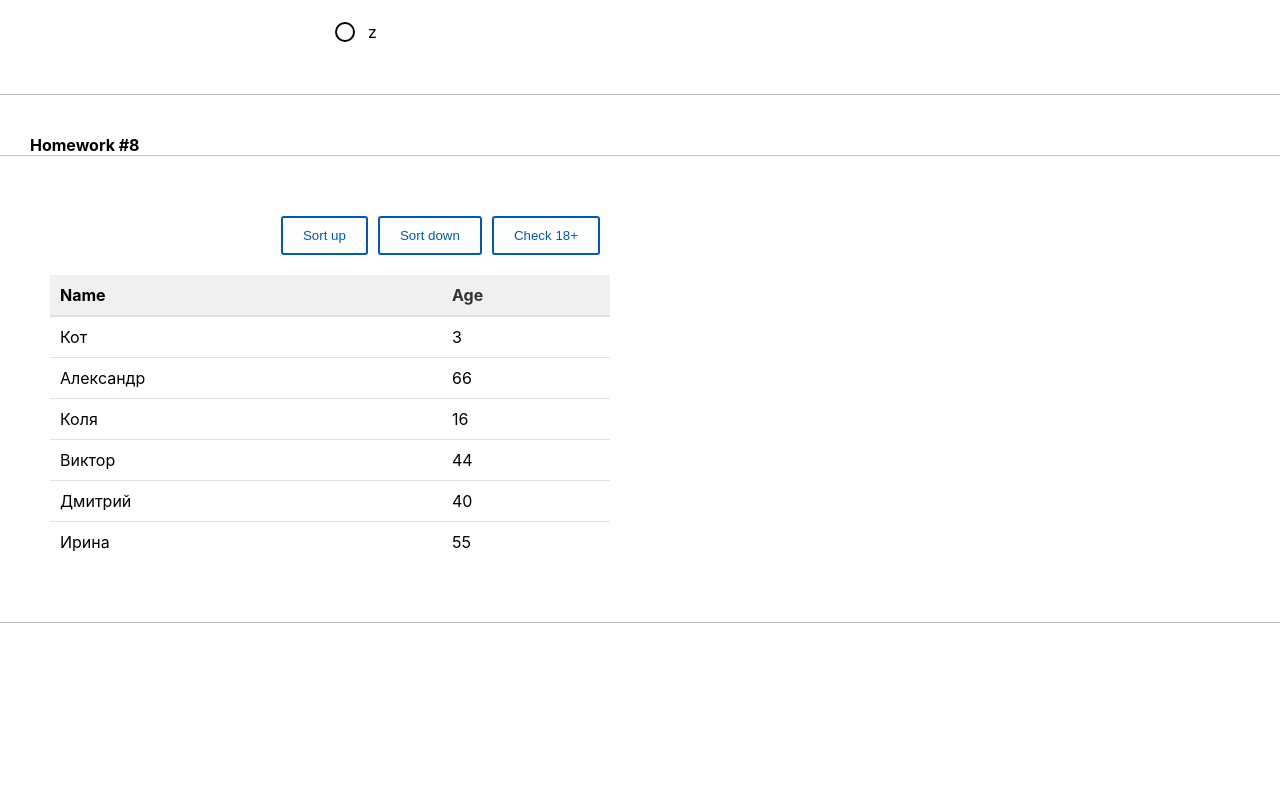
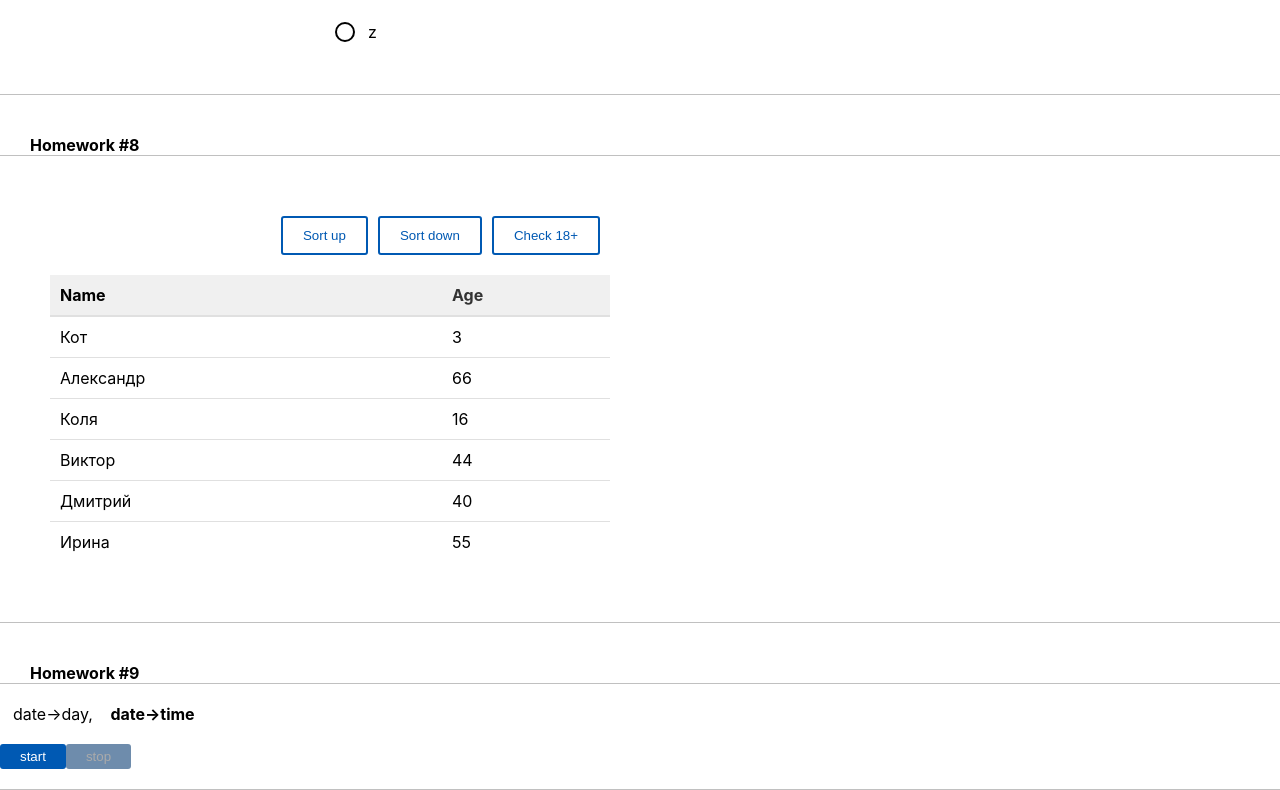
Before and after one commit to AliakseiKrasko/sprint2, a React (Create React App) app: page /#/junior in a window 1280 px wide. Shown: the part 406-1196 px from the top of the page. Before the commit the page ends 1029 px from the top, so only its background shows below. Built offline with nearby package versions, Linux system fonts and the light colour scheme.

Commit message:
added function start and stop in clock.tsx

```diff
--- a/src/s2-homeworks/hw05/pages/Junior.tsx
+++ b/src/s2-homeworks/hw05/pages/Junior.tsx
@@ -2,6 +2,7 @@ import React from 'react'
 import HW6 from '../../hw06/HW6';
 import HW7 from '../../hw07/HW7';
 import HW8 from '../../hw08/HW8';
+import HW9 from '../../hw09/HW9';
 // import HW6 from '../../hw06/HW6'
 // import HW7 from '../../hw07/HW7'
 // import HW8 from '../../hw08/HW8'
@@ -13,7 +14,7 @@ function Junior() {
             <HW6 />
             <HW7 />
             <HW8 />
-            {/*<HW9 />*/}
+            <HW9 />
         </div>
     )
 }
--- a/src/s2-homeworks/hw09/Clock.module.css
+++ b/src/s2-homeworks/hw09/Clock.module.css
@@ -1,4 +1,5 @@
 .buttonsContainer {
+
 }
 
 .clock {
--- a/src/s2-homeworks/hw09/Clock.tsx
+++ b/src/s2-homeworks/hw09/Clock.tsx
@@ -10,12 +10,22 @@ function Clock() {
     const [show, setShow] = useState<boolean>(false)
 
     const start = () => {
+        if (!timerId) {
+            const id = window.setInterval(() => {
+                setDate(new Date())
+            }, 1000)
+            setTimerId(id)
+        }
         // пишут студенты // запустить часы (должно отображаться реальное время, а не +1)
         // сохранить ид таймера (https://learn.javascript.ru/settimeout-setinterval#setinterval)
 
     }
 
     const stop = () => {
+        if (timerId) {
+            clearInterval(timerId)
+        }
+        setTimerId(undefined)
         // пишут студенты // поставить часы на паузу, обнулить ид таймера (timerId <- undefined)
 
     }
@@ -66,7 +76,7 @@ function Clock() {
             <div className={s.buttonsContainer}>
                 <SuperButton
                     id={'hw9-button-start'}
-                    disabled={true} // пишут студенты // задизэйблить если таймер запущен
+                    disabled={false} // пишут студенты // задизэйблить если таймер запущен
                     onClick={start}
                 >
                     start
```
